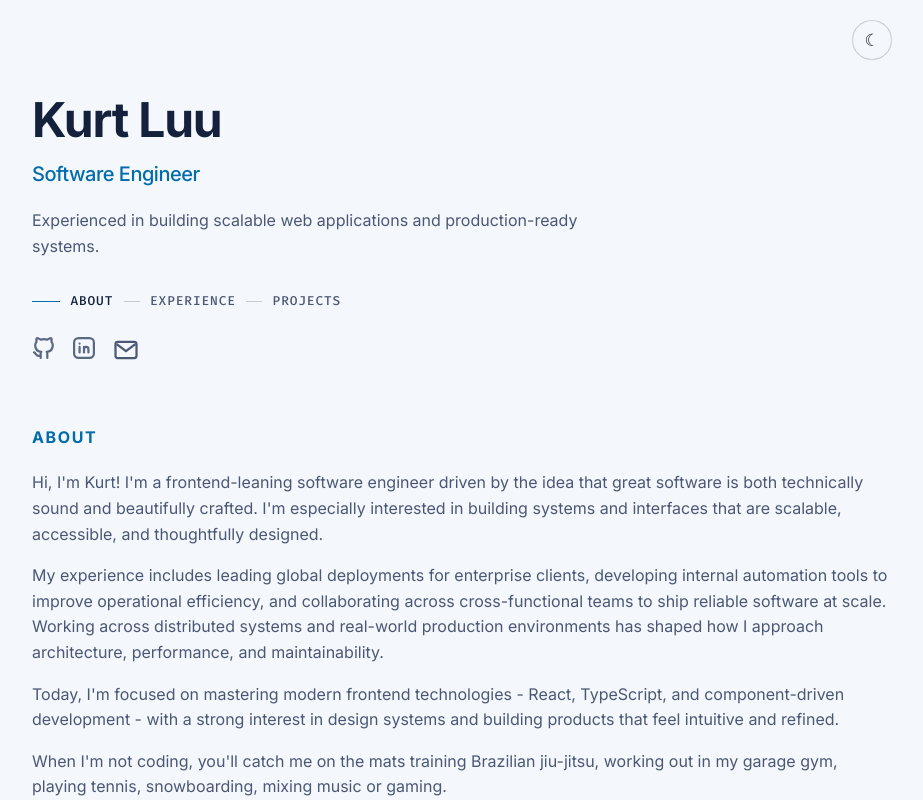
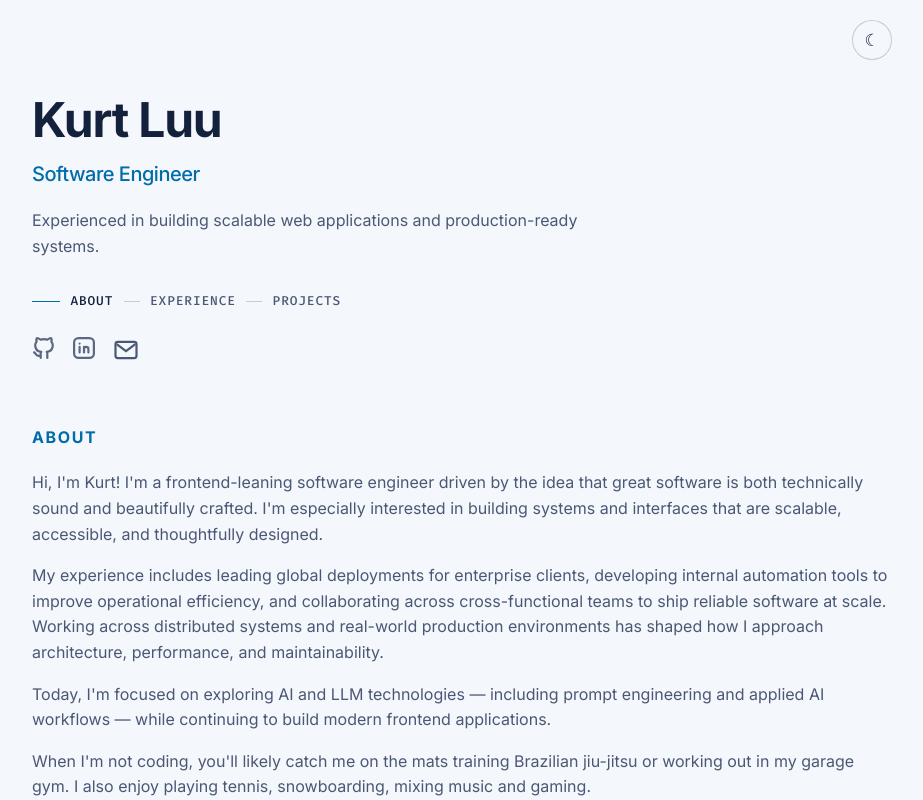
Before and after one commit to kurtluu/portfolio, a React (Vite) app in the folder react-ts-site/: page / in a window 1280 px wide. Shown: the top 800 px of the page, without its empty margins (178-1101 px from the left). Built offline with nearby package versions, Linux system fonts and the light colour scheme.

Commit message:
Update about section copy

```diff
--- a/react-ts-site/src/App.tsx
+++ b/react-ts-site/src/App.tsx
@@ -279,13 +279,12 @@ function App() {
               how I approach architecture, performance, and maintainability.
             </p>
             <p>
-              Today, I'm focused on mastering modern frontend technologies - React, TypeScript, and component-driven
-              development - with a strong interest in design systems and building products that feel intuitive and
-              refined.
+              Today, I'm focused on exploring AI and LLM technologies — including prompt engineering and applied AI workflows — while
+              continuing to build modern frontend applications.
             </p>
             <p>
-              When I'm not coding, you'll catch me on the mats training Brazilian jiu-jitsu, working out in my garage gym, playing tennis,
-              snowboarding, mixing music or gaming.
+              When I'm not coding, you'll likely catch me on the mats training Brazilian jiu-jitsu or working out in my garage gym. I also enjoy playing tennis,
+              snowboarding, mixing music and gaming.
             </p>
           </section>
 
```
